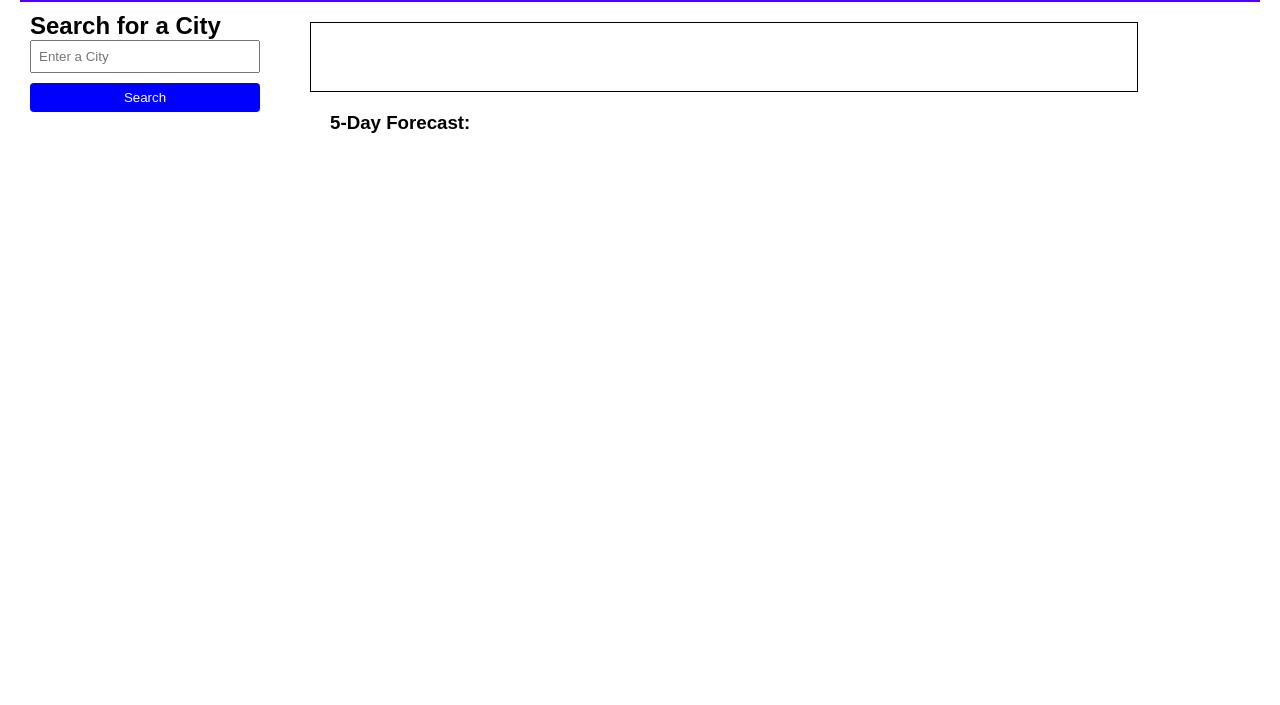
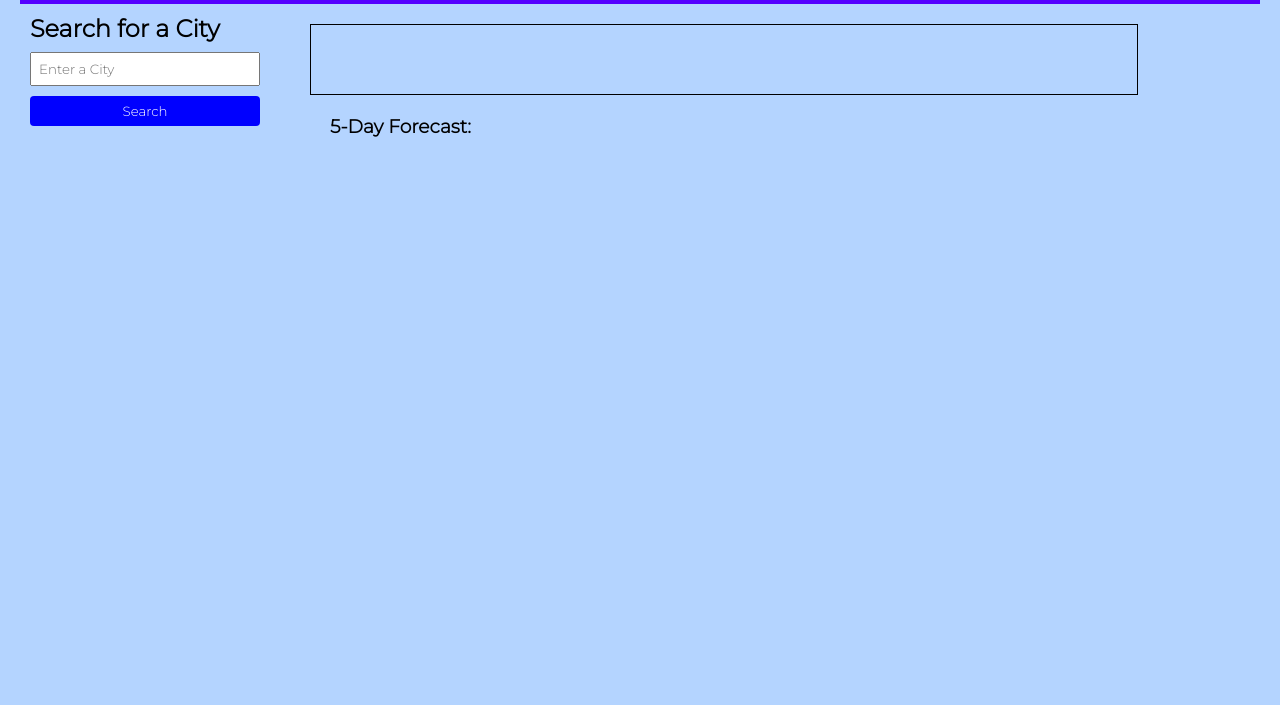
Before and after one commit to Y1va/Weather-API, a plain HTML site: page index.html in a window 1280 px wide. Shown: the part 95-800 px from the top of the page. Drawn offline with nearby package versions, Linux system fonts and the light colour scheme.

Commit message:
Created README and added some extra styling

```diff
--- a/assets/css/style.css
+++ b/assets/css/style.css
@@ -4,12 +4,13 @@
   box-sizing: border-box;
   margin: 0;
   padding: 0;
+  font-family: 'Montserrat';
 }
 
 /* BODY STYLES */
 body {
   font-family: sans-serif;
-  background-color: #fff;
+  background-color: #B4D4FF;
   padding: 20px;
 }
 #wholeContainer {
@@ -27,7 +28,7 @@ header {
 /* SEARCH CONTAINER */
 #searchContainer {
   flex: 0 0 250px;
-  background-color: #fff;
+  background-color: #B4D4FF;
   padding: 10px;
   margin-right: 20px;
 }
@@ -107,6 +108,10 @@ header {
   border-radius: 4px;
 }
 
+h2 {
+  margin-bottom: 9px;
+}
+
 /* SEARCH HISTORY */
 .search-history {
   margin-top: 10px;
@@ -117,7 +122,7 @@ header {
   margin-bottom: 10px;
   cursor: pointer;
   text-align: center;
-  background-color: lightgrey;
+  background-color: #BFCFE7;
 }
 
 /* RESPONSIVE LAYOUT */
```
Also changed, not shown: assets/images/2024-01-11 16_32_20-Weather Dashboard.png (added), 1 other file.
